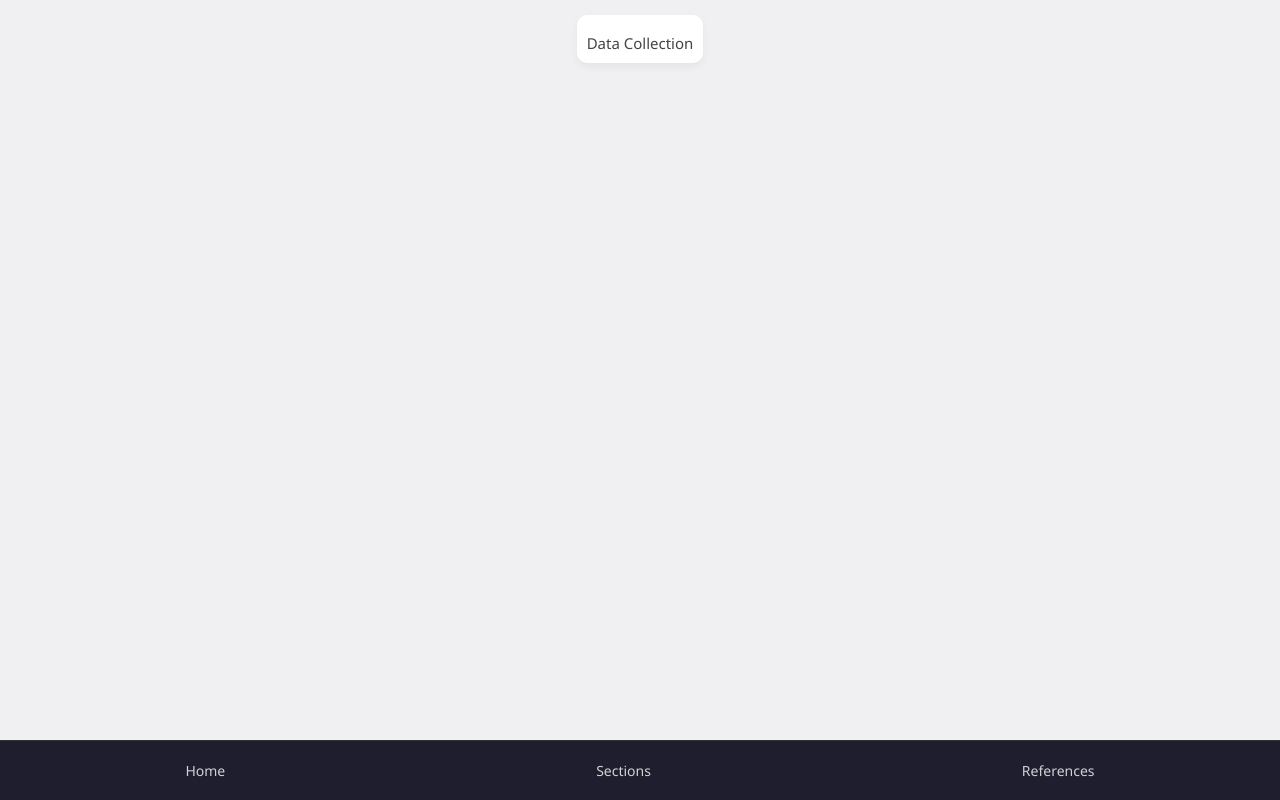
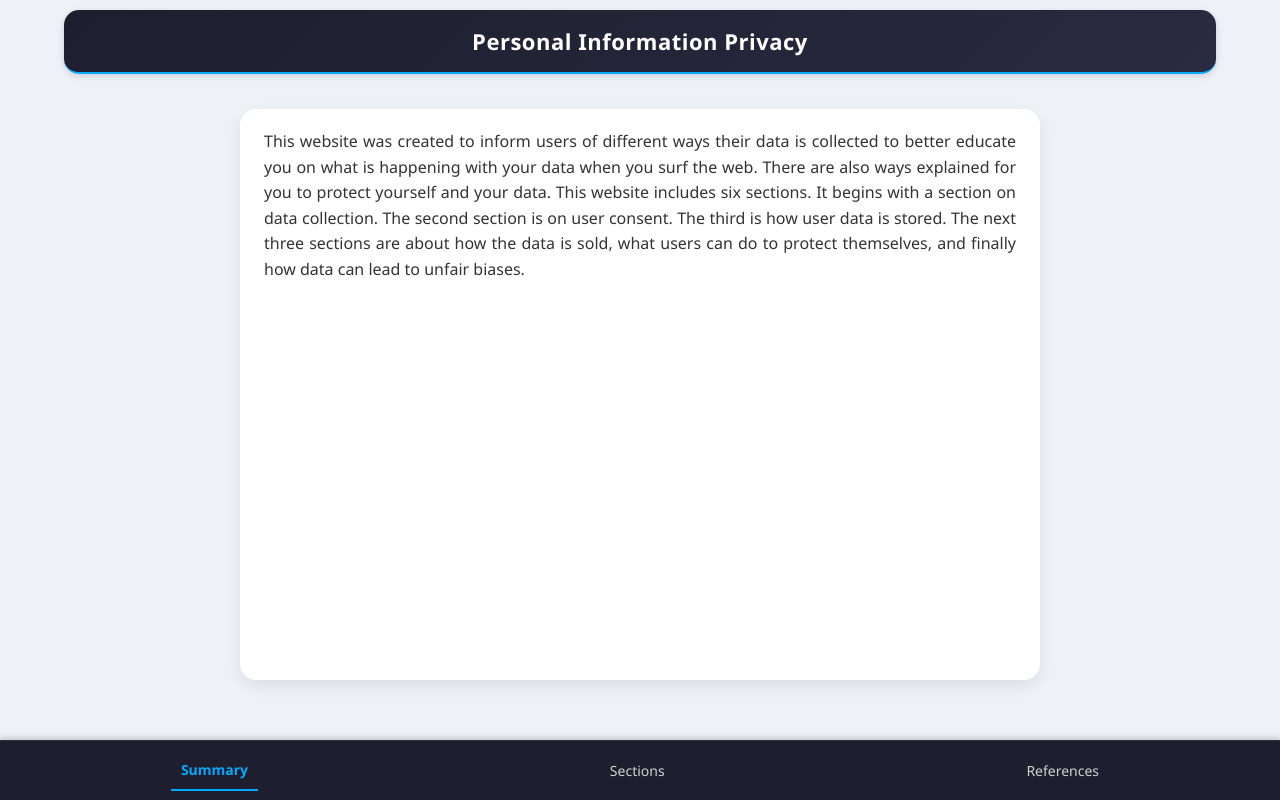
Before and after one commit to wjbalduf/SocialImplicationsWebsite, a plain HTML site: page home.html in a window 1280 px wide. Drawn offline with Linux system fonts and the light colour scheme.

Commit message:
Summary added

```diff
--- a/home.html
+++ b/home.html
@@ -3,10 +3,9 @@
 <head>
   <meta charset="UTF-8" />
   <meta name="viewport" content="width=device-width, initial-scale=1.0"/>
-  <title>Insta-style Feed</title>
+  <title>Summary</title>
   <link rel="stylesheet" href="css/base.css">
-</head>
-<style>
+  <style>
     * {
       margin: 0;
       padding: 0;
@@ -15,52 +14,63 @@
     }
 
     body {
-      background-color: #f0f0f3;
+      background-color: #eef1f6;
       display: flex;
       flex-direction: column;
       height: 100vh;
       overflow: hidden;
+      padding-top: 10px;
     }
 
-    .user-icon {
-      font-size: 24px;
-      text-decoration: none;
-      color: #1e1e2f;
-      transition: color 0.2s;
-    }
-
-    .user-icon:hover {
-      color: #00aaff;
+    /* Header Title Bar */
+    .page-title {
+      position: sticky;
+      top: 0;
+      z-index: 10;
+      background: linear-gradient(135deg, #1e1e2f, #2a2a40);
+      color: #ffffff;
+      text-align: center;
+      font-size: 22px;
+      font-weight: 600;
+      letter-spacing: 0.5px;
+      padding: 16px 0;
+      border-bottom: 2px solid #00aaff;
+      box-shadow: 0 2px 6px rgba(0, 0, 0, 0.15);
+      width: 90%;
+      margin: 0 auto 15px auto;
+      border-radius: 15px;
     }
 
     /* Scrollable feed */
     .feed {
       flex: 1;
       overflow-y: auto;
-      padding: 15px;
+      padding: 20px;
+      display: flex;
+      justify-content: center;
     }
 
     .post {
-      margin-bottom: 20px;
-      background-color: #ffffff;
-      border-radius: 10px;
-      box-shadow: 0 4px 10px rgba(0, 0, 0, 0.05);
-      padding: 10px;
+      background: #ffffff;
+      border-radius: 16px;
+      box-shadow: 0 6px 16px rgba(0, 0, 0, 0.08);
+      padding: 20px 24px;
+      transition: transform 0.2s, box-shadow 0.2s;
+      max-width: 800px;
+      width: 100%;
     }
 
-    .post img {
-      width: 100%;
-      max-height: 400px;
-      object-fit: cover;
-      border-radius: 8px;
+    .post:hover {
+      transform: translateY(-3px);
+      box-shadow: 0 8px 20px rgba(0, 0, 0, 0.12);
     }
 
     .caption {
-      margin-top: 8px;
-      font-size: 15px;
-      color: #444;
-      font-weight: 500;
-      text-align: center;
+      font-size: 16px;
+      line-height: 1.6;
+      color: #333;
+      font-weight: 400;
+      text-align: justify;
     }
 
     .post:last-child {
@@ -79,6 +89,7 @@
       bottom: 0;
       left: 0;
       width: 100%;
+      box-shadow: 0 -2px 6px rgba(0, 0, 0, 0.2);
     }
 
     .bottom-nav a {
@@ -98,19 +109,42 @@
       font-weight: bold;
       border-bottom: 2px solid #00aaff;
     }
+
+    /* Add subtle responsive adjustments */
+    @media (max-width: 600px) {
+      .post {
+        padding: 16px;
+        border-radius: 12px;
+      }
+
+      .caption {
+        font-size: 15px;
+      }
+
+      .page-title {
+        font-size: 20px;
+        width: 95%;
+      }
+    }
   </style>
+</head>
+
 <body>
+  <!-- Page Title -->
+  <div class="page-title">Personal Information Privacy</div>
 
   <!-- Feed -->
   <div class="feed">
     <div class="post">
-      <div class="caption">Data Collection</div>
+      <div class="caption">
+        This website was created to inform users of different ways their data is collected to better educate you on what is happening with your data when you surf the web. There are also ways explained for you to protect yourself and your data. This website includes six sections. It begins with a section on data collection. The second section is on user consent. The third is how user data is stored. The next three sections are about how the data is sold, what users can do to protect themselves, and finally how data can lead to unfair biases.
+      </div>
     </div>
   </div>
 
   <!-- Bottom Navigation -->
   <div class="bottom-nav">
-    <a href="index.html">Home</a>
+    <a href="home.html">Summary</a>
     <a href="sections.html">Sections</a>
     <a href="references.html">References</a>
   </div>
@@ -126,6 +160,7 @@
       }
     });
   </script>
-<script src="js/tracker.js"></script>
+
+  <script src="js/tracker.js"></script>
 </body>
 </html>
```
